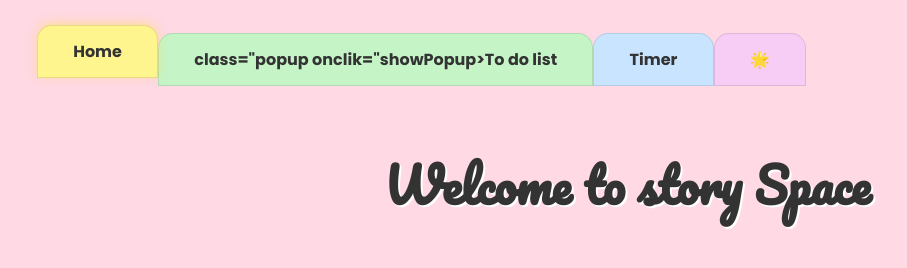
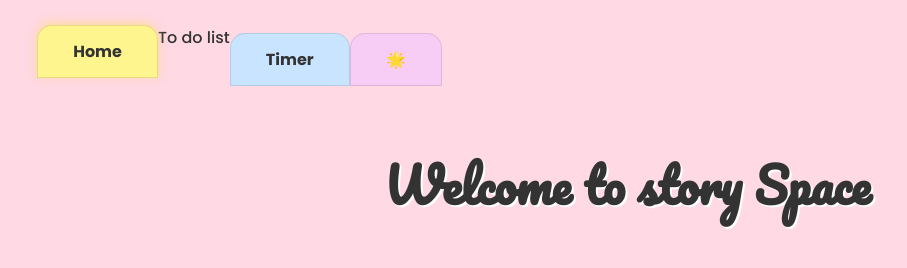
Before and after one commit to 68070264/StorySpace, a plain HTML site: page index.html in a window 1280 px wide. Shown: the whole page, without its empty margins (13-920 px from the left). Drawn offline with Linux system fonts and the light colour scheme.

Commit message:
Update index.html

```diff
--- a/index.html
+++ b/index.html
@@ -13,7 +13,7 @@
     <nav>
         <ul>
             <li><a href="index.html" class="active">Home</a></li>
-            <li><a href="">class="popup onclik="showPopup>To do list</a></li>
+            <li class="popup" onclik="showPopup" <a href="">To do list</a></li>
             <li><a href="timer.html">Timer</a></li>
             <li><a href="collect.html">🌟</a></li>
         </ul>
```
